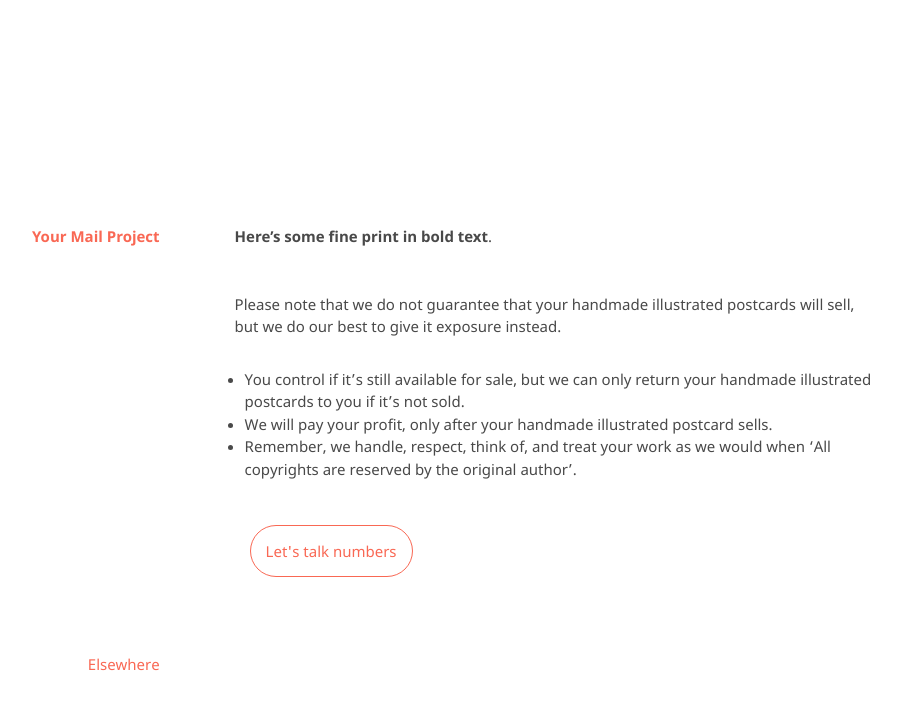
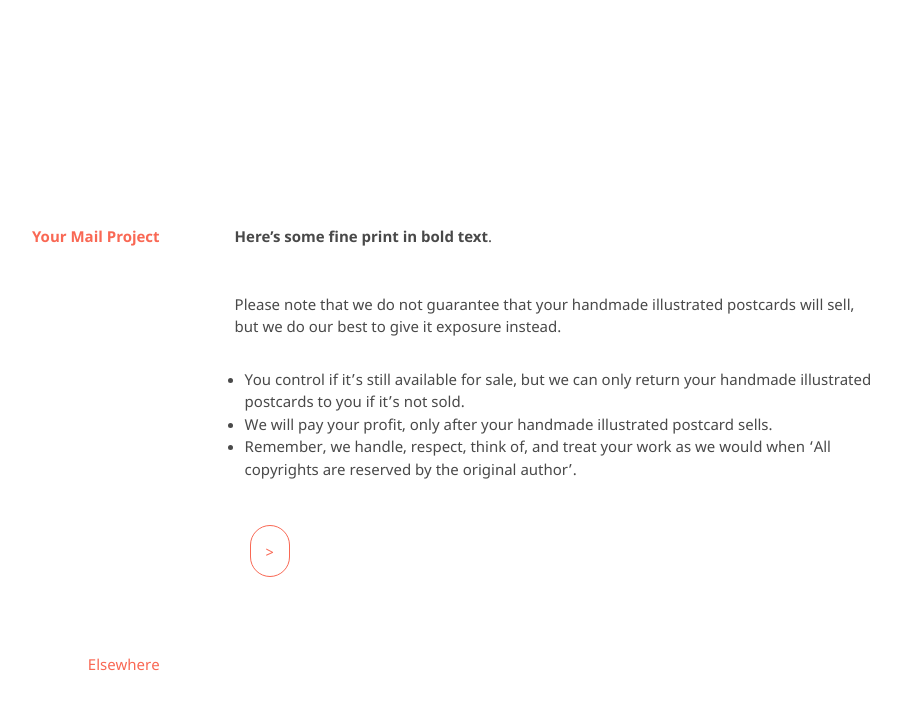
Before and after one commit to kvshvlin/yourmailproject, a Jekyll site: the page built from 9.md, in a window 1280 px wide. Shown: the top 710 px of the page, without its empty margins (193-1094 px from the left). Built offline with Jekyll 4.4.1, drawn with Linux system fonts in a browser that asks for light colours; our own code applies the rules of GitHub Pages for plain Markdown files.

Commit message:
Update 9.md

```diff
--- a/9.md
+++ b/9.md
@@ -7,7 +7,7 @@ Please note that we do not guarantee that your handmade illustrated postcards wi
 
 <div class="roadmap-spacer-1"></div>
 <p>
-<a class="btn" href="https://kvshvl.in/yourmailproject/10.html">Let's talk numbers</a><br>
+<a class="btn" href="https://kvshvl.in/yourmailproject/10.html">></a><br>
 </p>
 
 <div class="roadmap-spacer-2"></div>
```
